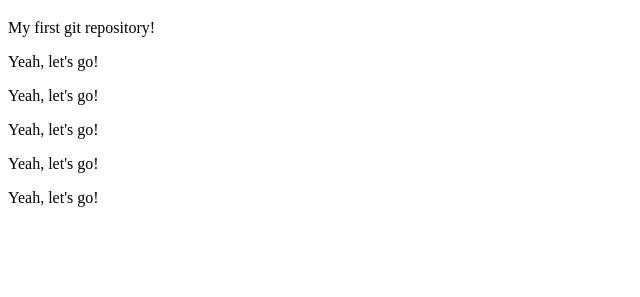
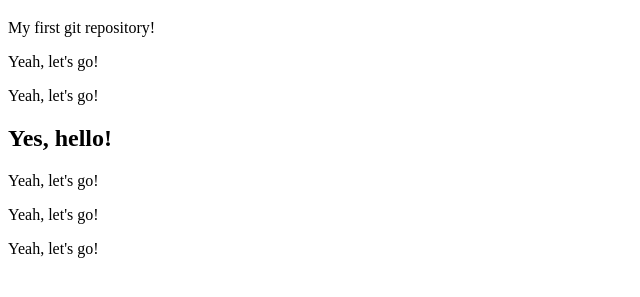
Before and after one commit to FatehElian77/hello-world, a website: page index.html in a window 1280 px wide. Shown: the part 61-358 px from the top of the page, without its empty margins (0-640 px from the left). Drawn offline with Linux system fonts and the light colour scheme.

Commit message:
added the h2 heading on html

```diff
--- a/index.html
+++ b/index.html
@@ -9,8 +9,10 @@
     <p>My first git repository!</p>
     <p>Yeah, let's go!</p>
     <p>Yeah, let's go!</p>
+    <h2>Yes, hello!</h2>
     <p>Yeah, let's go!</p>
     <p>Yeah, let's go!</p>
     <p>Yeah, let's go!</p>
+
   </body>
 </html>
```
